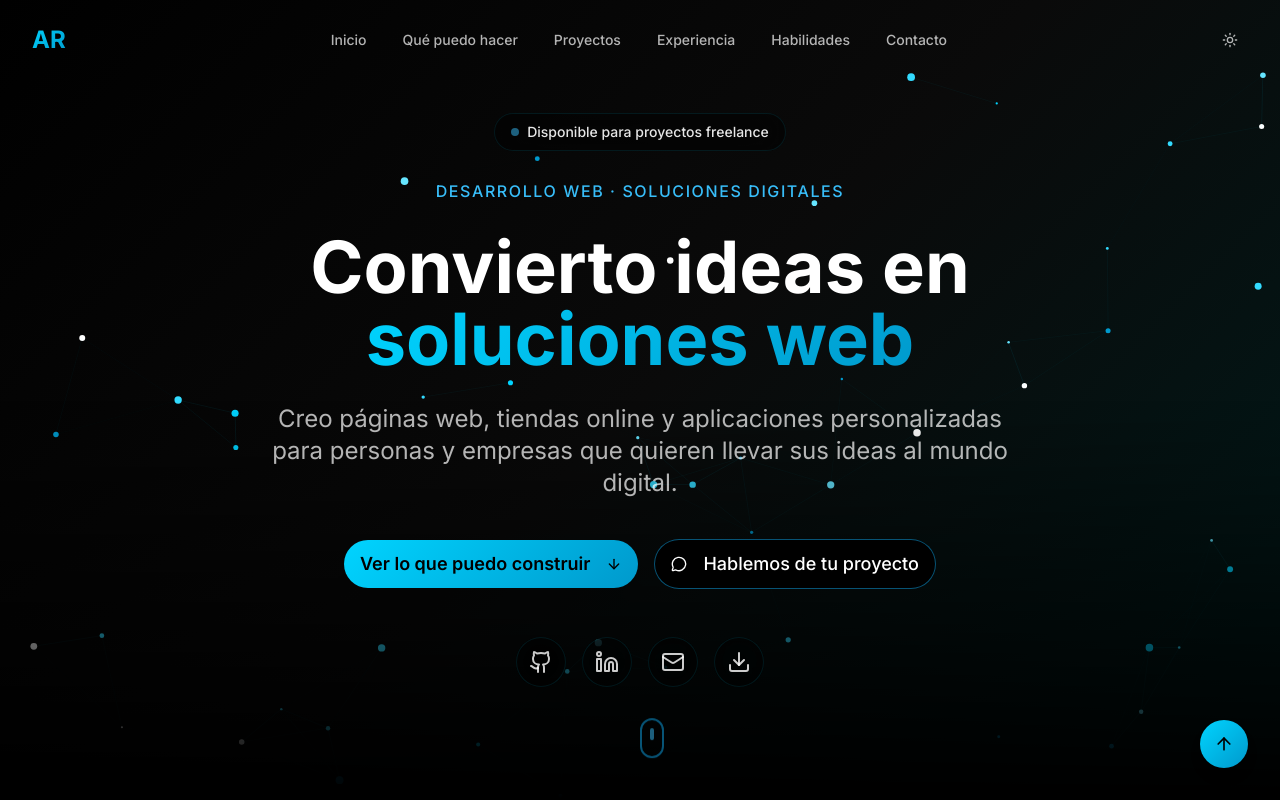
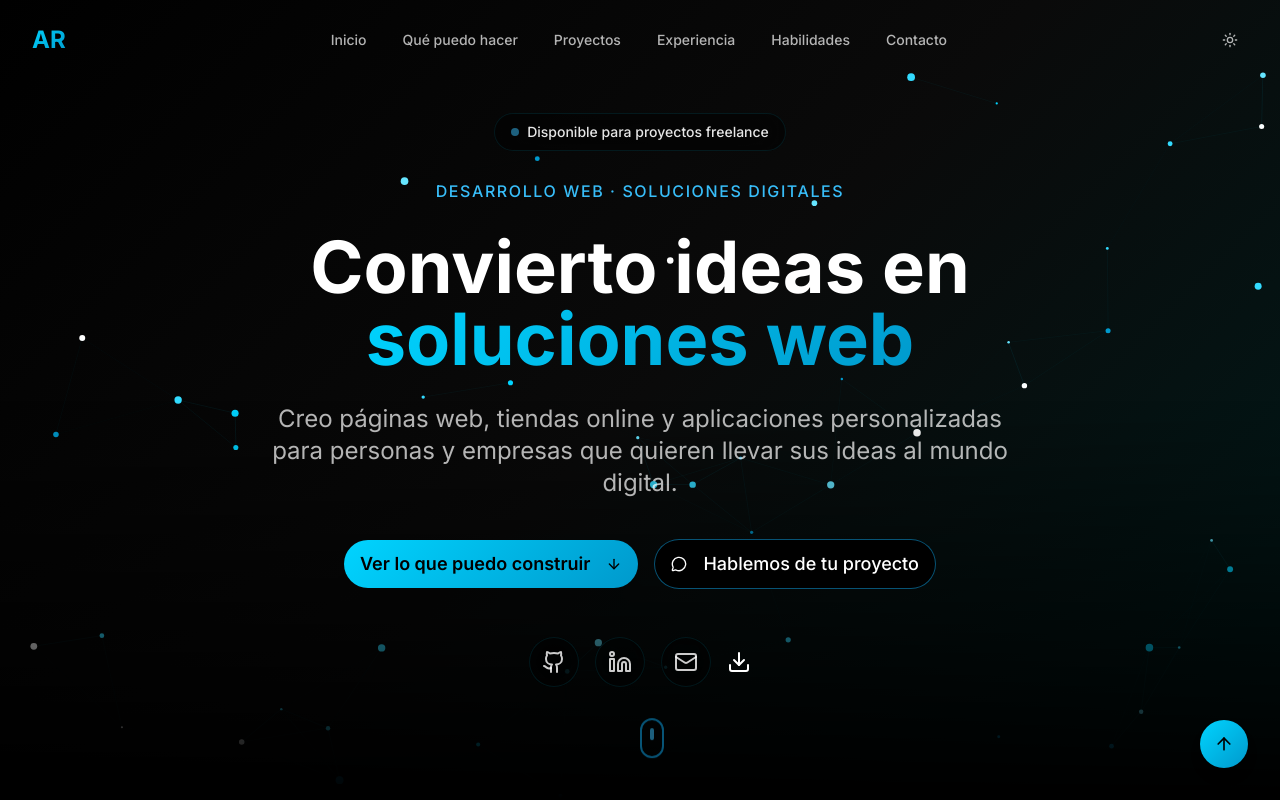
Before and after one commit to ariasqz/Mi_Portafolio, a React (Vite) app: page / in a window 1280 px wide. Shown: the top 800 px of the page. Built offline with nearby package versions, Linux system fonts and the light colour scheme.

Commit message:
settings

```diff
--- a/src/sections/Hero.tsx
+++ b/src/sections/Hero.tsx
@@ -129,7 +129,7 @@ export function Hero() {
             <a href="mailto:ariasqz13canal@gmail.com" aria-label="Enviar correo" className="p-3 rounded-full glass-dark text-white/80 hover:text-sky-400 hover:border-sky-400/50 transition-all hover:-translate-y-1 border border-white/10">
               <Mail className="h-6 w-6" />
             </a>
-            <a href="/Hoja de vida.docx.pdf" download="Hoja de vida - Abdulgane Ruiz Arias.pdf" aria-label="Descargar CV" className="p-3 rounded-full glass-dark text-white/80 hover:text-sky-400 hover:border-sky-400/50 transition-all hover:-translate-y-1 border border-white/10">
+            <a href={`${import.meta.env.BASE_URL}CV-Abdulgane-Ruiz-Arias.pdf`} download="CV - Abdulgane Ruiz Arias.pdf">
               <Download className="h-6 w-6" />
             </a>
           </div>
```
Also changed, not shown: 2 other files (tests, documents, lock files or other folders).
